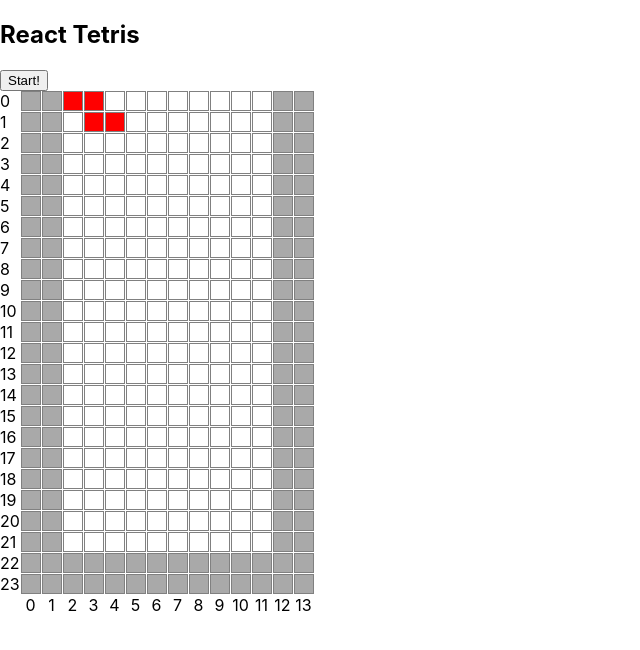
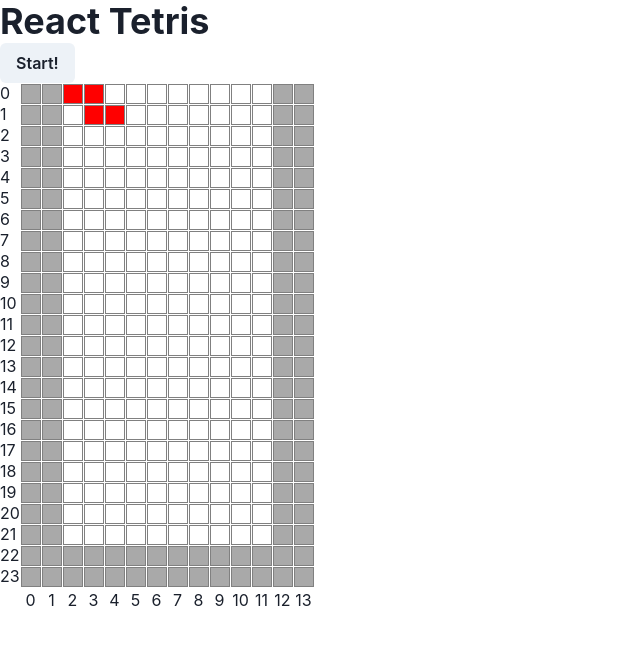
Before and after one commit to digression99/react-tetris, a React (Create React App) app: page / in a window 1280 px wide. Shown: the top 650 px of the page, without its empty margins (0-640 px from the left). Built offline with nearby package versions, Linux system fonts and the light colour scheme.

Commit message:
Add chakra-ui

```diff
--- a/package.json
+++ b/package.json
@@ -3,6 +3,9 @@
   "version": "0.1.0",
   "private": true,
   "dependencies": {
+    "@chakra-ui/react": "^2.4.9",
+    "@emotion/react": "^11.10.5",
+    "@emotion/styled": "^11.10.5",
     "@reduxjs/toolkit": "^1.9.1",
     "@testing-library/jest-dom": "^5.16.5",
     "@testing-library/react": "^13.4.0",
@@ -11,6 +14,7 @@
     "@types/node": "^17.0.45",
     "@types/react": "^18.0.26",
     "@types/react-dom": "^18.0.10",
+    "framer-motion": "^8.5.2",
     "lodash": "^4.17.21",
     "react": "^18.2.0",
     "react-dom": "^18.2.0",
--- a/src/App.tsx
+++ b/src/App.tsx
@@ -1,4 +1,5 @@
 import { useSelector } from 'react-redux';
+import { Heading } from '@chakra-ui/react'
 import { PixelFieldDisplay } from './components/PixelFieldDisplay';
 import { selectPixelField } from './features/playfield/playfieldSlice';
 import { Playfield } from './components/Playfield';
@@ -8,9 +9,9 @@ function App() {
 
   return (
     <div>
-      <h2>
+      <Heading>
         React Tetris
-      </h2>
+      </Heading>
 
       <div>
         <Playfield />
--- a/src/components/PixelFieldDisplay.tsx
+++ b/src/components/PixelFieldDisplay.tsx
@@ -1,3 +1,4 @@
+import { Box } from "@chakra-ui/react"
 import { PixelField, Pixel } from "../types/playfield"
 
 type Props = {
@@ -8,32 +9,30 @@ export function PixelFieldDisplay(props: Props) {
   const { pixelField } = props
 
   const l = pixelField?.[0].length ?? 0
-
   return (
     <div>
       <div>
         {pixelField && pixelField.map((row, rowIndex) => (
-          <div
-            style={{
-              display: 'flex'
-            }}
+          <Box
+            display='flex'
             key={rowIndex}>
-            <span style={{ display: 'inline-block', width: '20px' }}>{rowIndex}</span>
+            <Box lineHeight='20px' display='inline-block' width='20px'>{rowIndex}</Box>
             {row.map((pixel, pixelIndex) => (
               <PixelBlock key={pixelIndex} pixel={pixel} />
-            ))}</div>
+            ))}
+          </Box>
         ))}
       </div>
       <div>
-        <span style={{
-          display: 'inline-block', width: '20px',
-        }}> </span>
-        {Array.from({ length: l }).map((_, i) => <span key={i} style={{
-          textAlign: 'center',
-          display: 'inline-block',
-          width: '20px',
-          margin: '0.5px'
-        }}>{i}</span>)}
+        <Box
+          display='inline-block'
+          width='20px'
+        > </Box>
+        {Array.from({ length: l }).map((_, i) => <Box key={i}
+          textAlign='center' display='inline-block' width='20px'
+          margin='0.5px'
+          lineHeight=''
+        >{i}</Box>)}
       </div>
     </div>
   )
@@ -47,15 +46,14 @@ function PixelBlock(props: PixelProps) {
   const { color } = props.pixel
 
   return (
-    <span style={{
-      display: 'inline-block',
-      boxSizing: 'border-box',
-      backgroundColor: color,
-      width: '20px',
-      height: '20px',
-      border: '0.5px solid gray',
-      margin: '0.5px'
-    }}>
-    </span>
+    <Box
+      display='inline-block'
+      boxSizing='border-box'
+      backgroundColor={color}
+      width='20px'
+      height='20px'
+      border='0.5px solid gray'
+      margin='0.5px'
+    />
   )
 }
--- a/src/components/Playfield.tsx
+++ b/src/components/Playfield.tsx
@@ -1,3 +1,4 @@
+import { Button } from '@chakra-ui/react'
 import { useBlock } from '../hooks/useBlock'
 import { useCountTime } from '../hooks/base/useCountTime'
 import { usePlayfield } from '../hooks/usePlayfield'
@@ -26,7 +27,7 @@ export function Playfield() {
 
   return (
     <div>
-      <button onClick={onStart}>Start!</button>
+      <Button onClick={onStart}>Start!</Button>
     </div>
   )
 }
--- a/src/index.tsx
+++ b/src/index.tsx
@@ -1,5 +1,6 @@
 import React from 'react';
 import { createRoot } from 'react-dom/client';
+import { ChakraProvider } from '@chakra-ui/react';
 import { Provider } from 'react-redux';
 import { store } from './app/store';
 import App from './App';
@@ -11,9 +12,11 @@ const root = createRoot(container);
 
 root.render(
   <React.StrictMode>
+  <ChakraProvider>
     <Provider store={store}>
       <App />
     </Provider>
+  </ChakraProvider>
   </React.StrictMode>
 );
 
```
Also changed, not shown: 1 other file (tests, documents, lock files or other folders).
